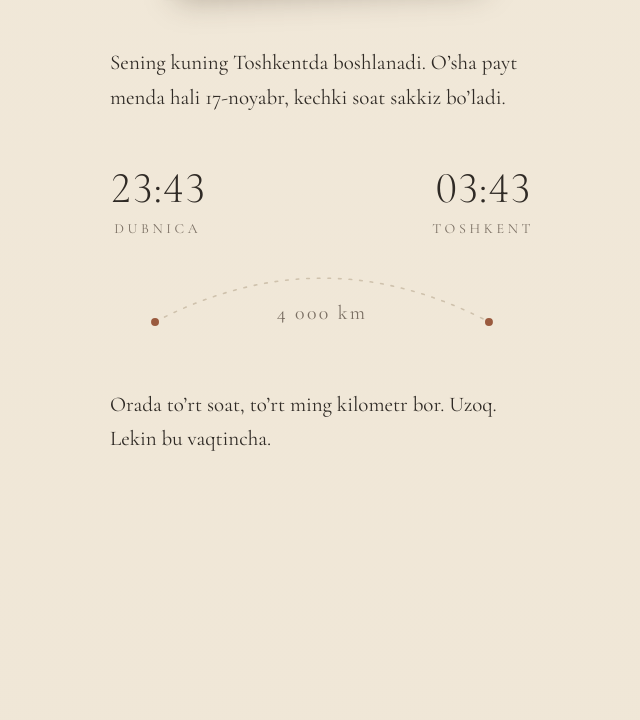
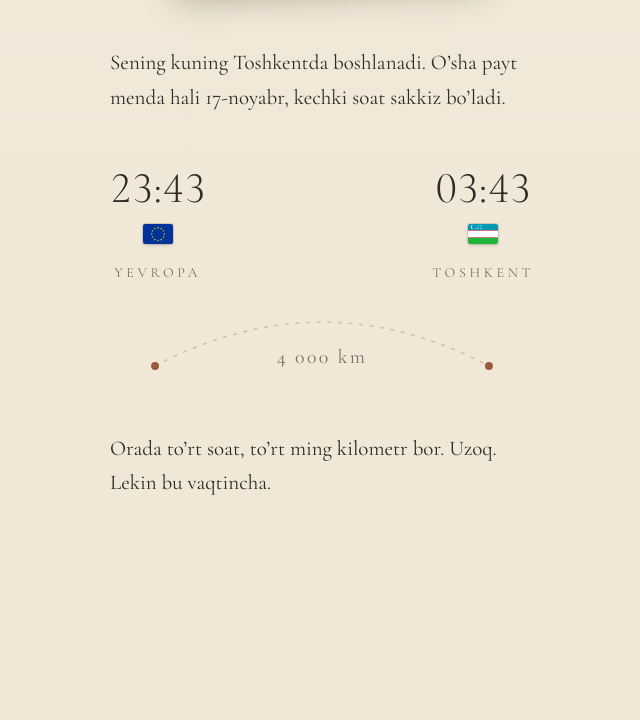
Before and after one commit to sharofiddin1952-blip/z19-f638fb4d, a plain HTML site: page index.html in a window 1280 px wide. Shown: the part 2427-3147 px from the top of the page, without its empty margins (318-958 px from the left). Drawn offline with nearby package versions, Linux system fonts and the light colour scheme.

Commit message:
Yevropa va bayroqlar
Co-Authored-By: Claude Fable 5.2 <noreply@anthropic.com>

```diff
--- a/index.html
+++ b/index.html
@@ -35,8 +35,8 @@ const CONFIG = {
     "Sening kuning Toshkentda boshlanadi. O’sha payt menda hali 17-noyabr, kechki soat sakkiz bo’ladi.",
     "Orada to’rt soat, to’rt ming kilometr bor. Uzoq. Lekin bu vaqtincha."
   ],
-  shahar1: { nom: "Dubnica", zona: "Europe/Bratislava" },
-  shahar2: { nom: "Toshkent", zona: "Asia/Tashkent" },
+  shahar1: { nom: "Yevropa", bayroq: "eu", zona: "Europe/Bratislava" },   // bayroq: "eu", "uz" yoki ""
+  shahar2: { nom: "Toshkent", bayroq: "uz", zona: "Asia/Tashkent" },
   km: "4 000 km",
 
   yillar: [
@@ -146,6 +146,8 @@ const CONFIG = {
   .clock { text-align: center; flex: 0 0 auto; }
   .clock b { display: block; font-weight: 300; font-size: 44px; line-height: 1; font-variant-numeric: tabular-nums lining-nums; }
   .clock span { font-size: 14px; letter-spacing: .26em; text-transform: uppercase; color: var(--soft); }
+  .clock .flag { display: block; line-height: 0; margin: 14px 0 10px; }
+  .clock .flag svg { width: 30px; height: 20px; border-radius: 2px; box-shadow: 0 0 0 1px rgba(47,42,37,.14), 0 2px 5px -2px rgba(47,42,37,.3); }
   .arc { display: block; width: 100%; height: auto; margin: 0 0 2em; }
   .arc path { fill: none; stroke: var(--line); stroke-width: 1.2; stroke-dasharray: 2 6; stroke-linecap: round; }
   .arc circle { fill: var(--accent); }
@@ -314,8 +316,41 @@ const CONFIG = {
   var m = $("masofa");
   if (C.masofa[0]) m.insertBefore(para(m, C.masofa[0]), m.firstChild);
   C.masofa.slice(1).forEach(function (t) { para(m, t); });
-  $("n1").textContent = C.shahar1.nom;
-  $("n2").textContent = C.shahar2.nom;
+  // bayroqlar chizib qo'yilgan (emoji emas), shuning uchun har qanday telefonda bir xil ko'rinadi
+  function yulduzcha(cx, cy, R, rang) {
+    var d = "";
+    for (var k = 0; k < 10; k++) {
+      var rr = k % 2 ? R * 0.4 : R, a = -Math.PI / 2 + k * Math.PI / 5;
+      d += (cx + rr * Math.cos(a)).toFixed(2) + "," + (cy + rr * Math.sin(a)).toFixed(2) + " ";
+    }
+    return '<polygon fill="' + rang + '" points="' + d + '"/>';
+  }
+  var BAYROQ = {
+    eu: function () {
+      var s = '<rect width="30" height="20" fill="#003399"/>';
+      for (var k = 0; k < 12; k++) s += yulduzcha(15 + 6.3 * Math.sin(k * Math.PI / 6), 10 - 6.3 * Math.cos(k * Math.PI / 6), 1.15, "#ffcc00");
+      return s;
+    },
+    uz: function () {
+      var s = '<rect width="30" height="20" fill="#fff"/><rect width="30" height="6.2" fill="#0099b5"/>' +
+        '<rect y="6.2" width="30" height=".55" fill="#ce1126"/><rect y="13.25" width="30" height=".55" fill="#ce1126"/>' +
+        '<rect y="13.8" width="30" height="6.2" fill="#1eb53a"/>' +
+        '<circle cx="5" cy="3.1" r="2.1" fill="#fff"/><circle cx="5.8" cy="3.1" r="2.1" fill="#0099b5"/>';
+      [[3, 1.5], [4, 3.1], [5, 4.7]].forEach(function (row) {
+        for (var k = 0; k < row[0]; k++) s += yulduzcha(13.8 - k * 1.6, row[1], 0.6, "#fff");
+      });
+      return s;
+    }
+  };
+  [["n1", C.shahar1], ["n2", C.shahar2]].forEach(function (p) {
+    var el = $(p[0]);
+    if (BAYROQ[p[1].bayroq]) {
+      var f = document.createElement("i"); f.className = "flag";
+      f.innerHTML = '<svg viewBox="0 0 30 20" aria-hidden="true">' + BAYROQ[p[1].bayroq]() + '</svg>';
+      el.appendChild(f);
+    }
+    el.appendChild(document.createTextNode(p[1].nom));
+  });
   $("km").textContent = C.km;
 
   function vaqt(zona) {
```
